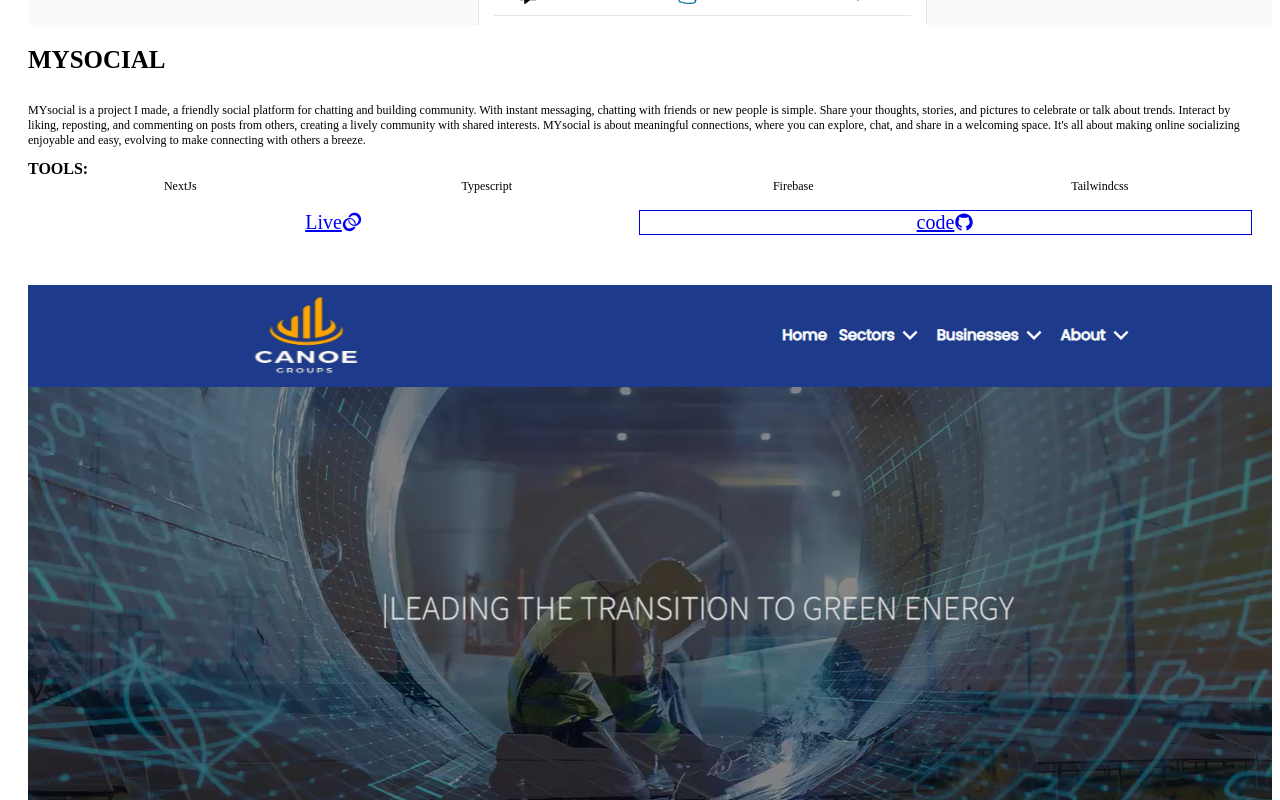
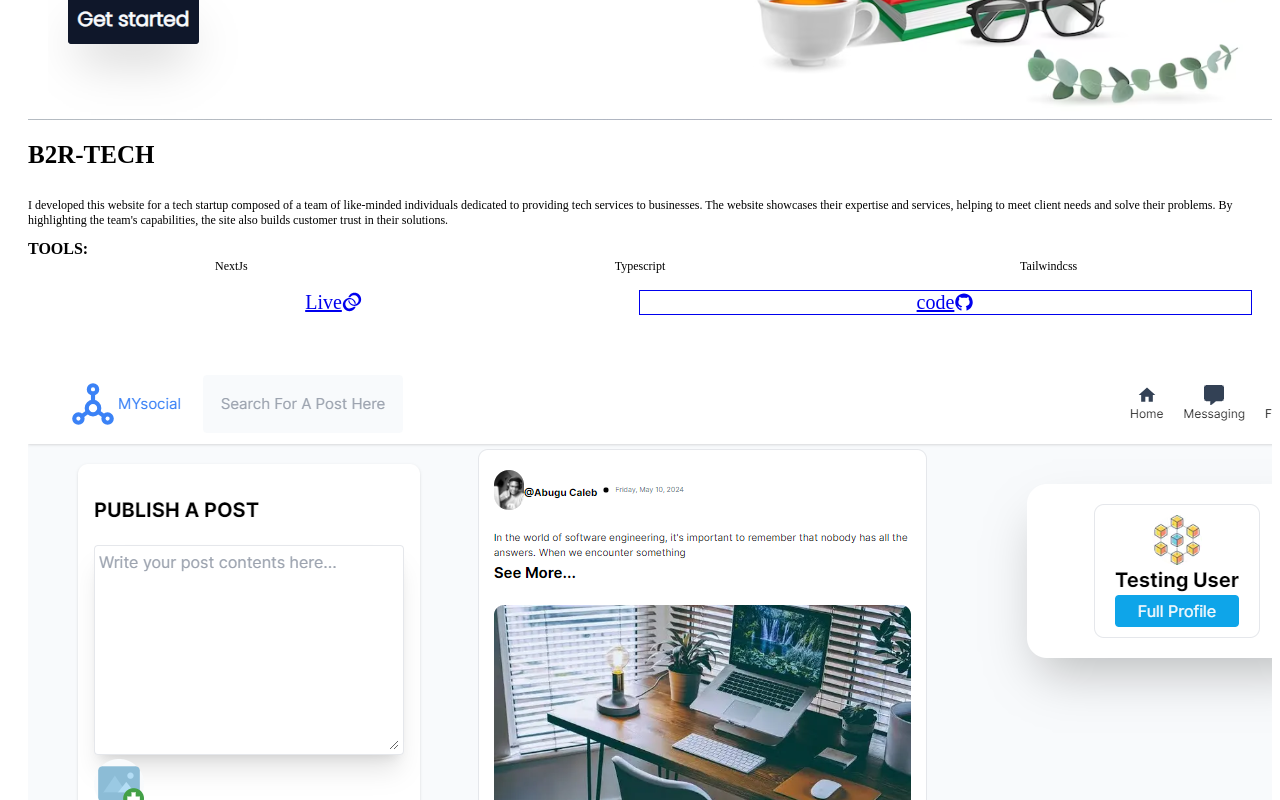
Before and after one commit to DesmondNzubechi/PORTFOLIO, a Next.js app: page /projects in a window 1280 px wide. Shown: the part 1800-2600 px from the top of the page. Built offline with nearby package versions, Linux system fonts and the light colour scheme.

Commit message:
added a new project

```diff
--- a/app/projects/page.jsx
+++ b/app/projects/page.jsx
@@ -25,6 +25,15 @@ const Projects = () => {
             ProjectGit: 'github.com/DesmondNzubechi/Unizik-EE',
             ProjectUrl: 'ee-unizik.com',
             label: 'link to ee-unizik'
+        },
+        {
+            ProjectImg: eeunizik,
+            projectName: 'B2R-TECH',
+            ProjectDescr: 'I developed this website for a tech startup composed of a team of like-minded individuals dedicated to providing tech services to businesses. The website showcases their expertise and services, helping to meet client needs and solve their problems. By highlighting the team\'s capabilities, the site also builds customer trust in their solutions.',
+            projectStack: ["NextJs", "Typescript", 'Tailwindcss'],
+            ProjectGit: 'github.com/DesmondNzubechi/B2R-TECH',
+            ProjectUrl: 'b2r-tech.com',
+            label: 'link to B2R-TECH'
         },
         {
             ProjectImg: mySocial,
```
Also changed, not shown: app/layout.jsx (line endings or trailing spaces), public/B2R-TECH.png (added).
